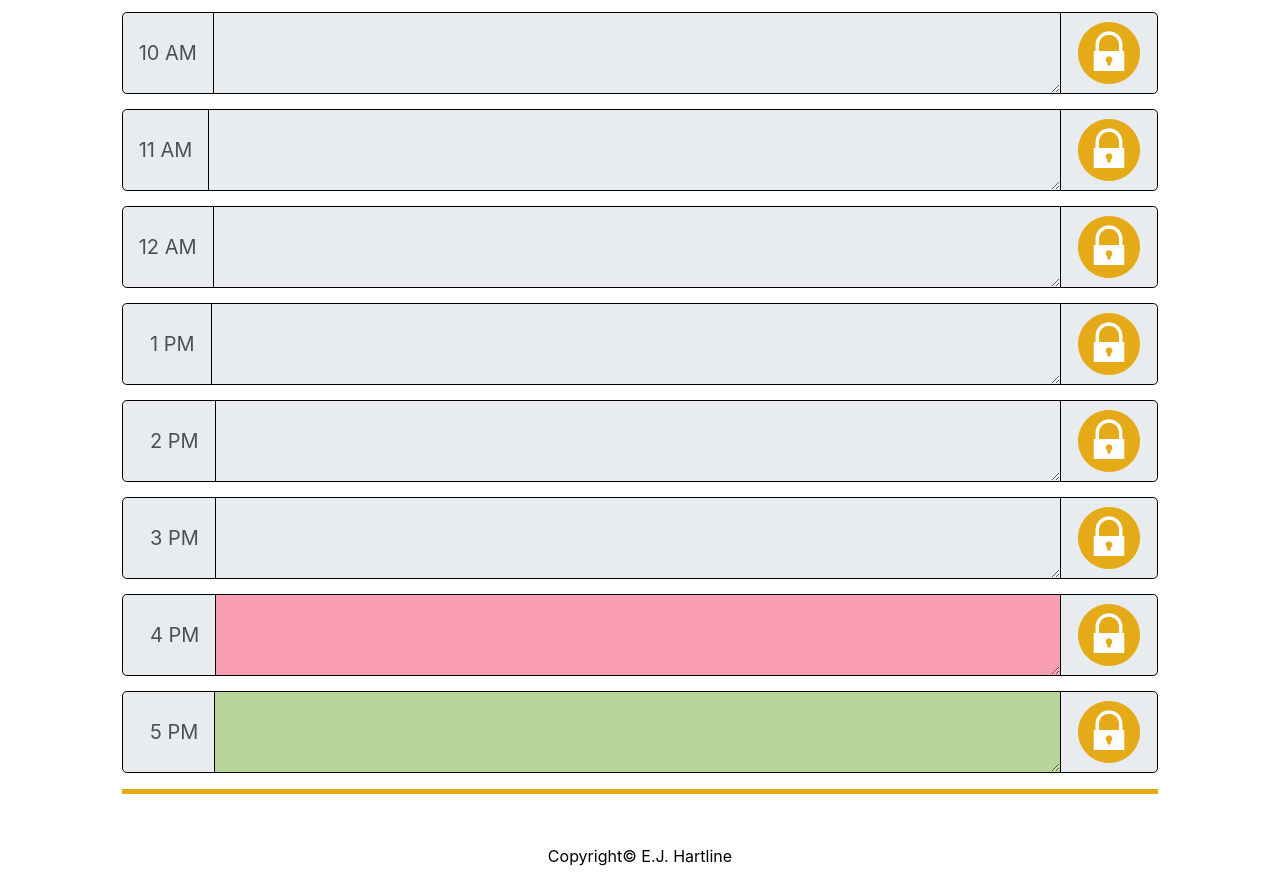
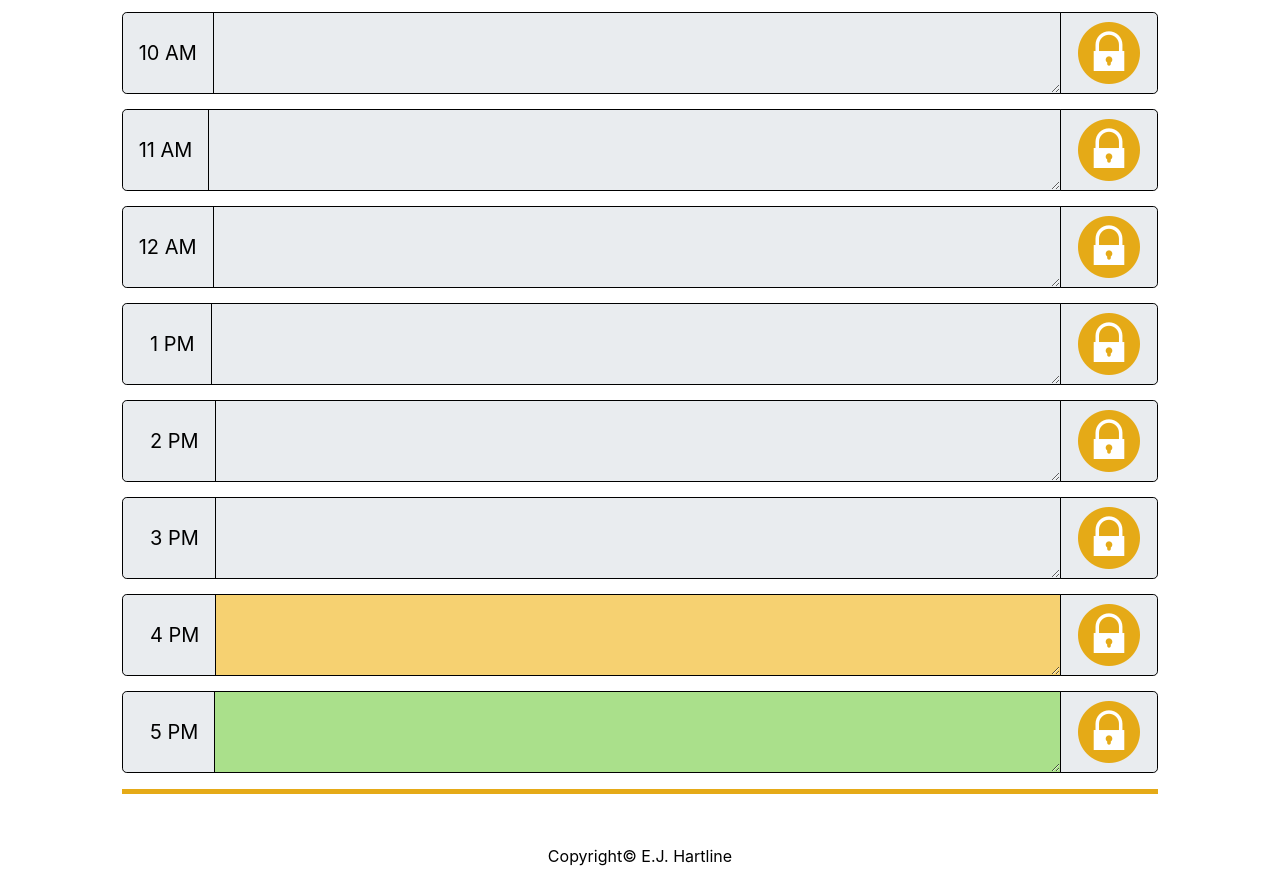
Before and after one commit to emijoha/Daily-Planner, a plain HTML site: page index.html in a window 1280 px wide. Shown: the part 345-1233 px from the top of the page. Drawn offline with nearby package versions, Linux system fonts and the light colour scheme.

Commit message:
updated UI

```diff
--- a/style.css
+++ b/style.css
@@ -1,5 +1,5 @@
 .future-time {
-    background-color: rgb(183, 212, 155);
+    background-color: rgb(170, 224, 139);
 }
 
 .past-time {
@@ -7,7 +7,7 @@
 }
 
 .current-time {
-    background-color: rgb(250, 159, 179);
+    background-color: rgb(246, 209, 113);
 }
 
 .btn {
@@ -21,12 +21,14 @@
     border-style: solid;
     border-width: 1px;
     border-color: black;
+    color: black;
 }
 
 .input-group-text {
     border-style: solid;
     border-width: 1px;
     border-color: black;
+    color: black;
 }
 
 .input-group-lg {
```
